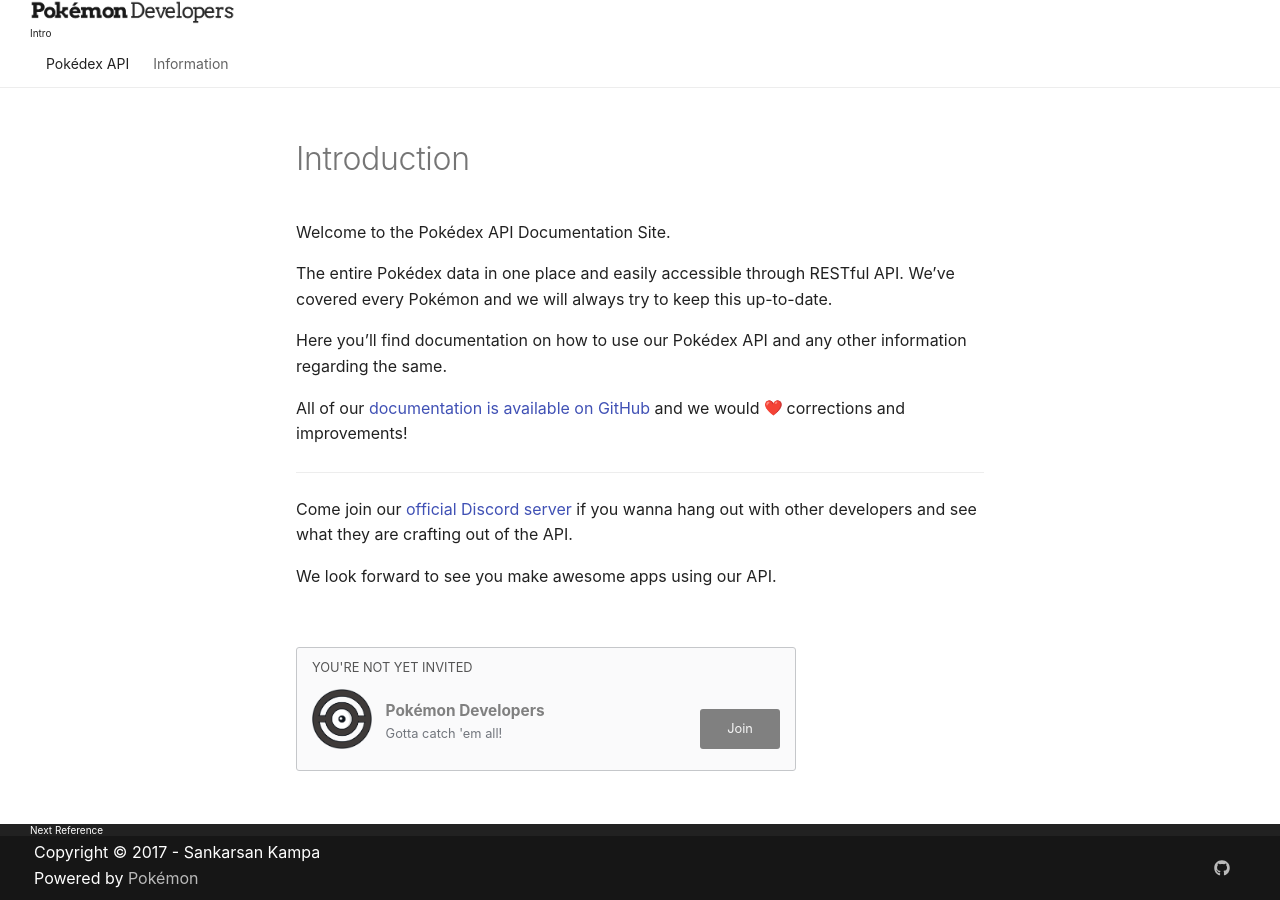
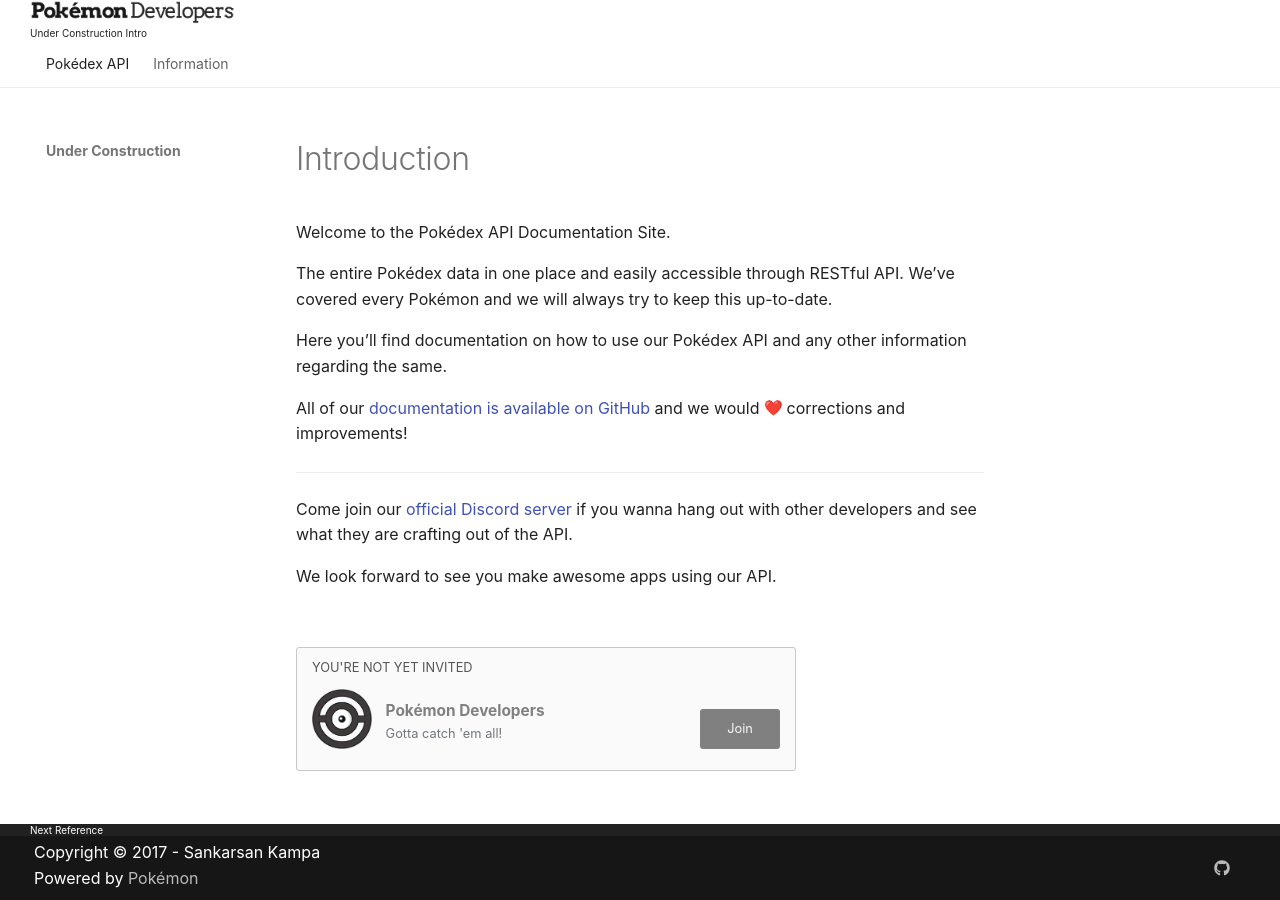
Before and after one commit to PokeDevs/pokedevs-website, an MkDocs documentation site: the page built from docs/index.md, in a window 1280 px wide. Built offline with MkDocs 1.6.1 and Material for MkDocs 9.7.7, drawn with Linux system fonts in a browser that asks for light colours; emoji names are drawn with the system emoji font; some web fonts are replaced; old or Windows-style settings are respelled for this version of MkDocs.

Commit message:
Added an Under Construction title

```diff
--- a/mkdocs.yml
+++ b/mkdocs.yml
@@ -1,5 +1,5 @@
 # Project information
-site_name: ''
+site_name: 'Under Construction'
 site_description: 'Welcome to the Pokémon Developers project. We develop some amazing Pokémon stuff.'
 site_url: 'https://pokedevs.github.io/pokedevs-website'
 site_author: 'Sankarsan Kampa'
```
